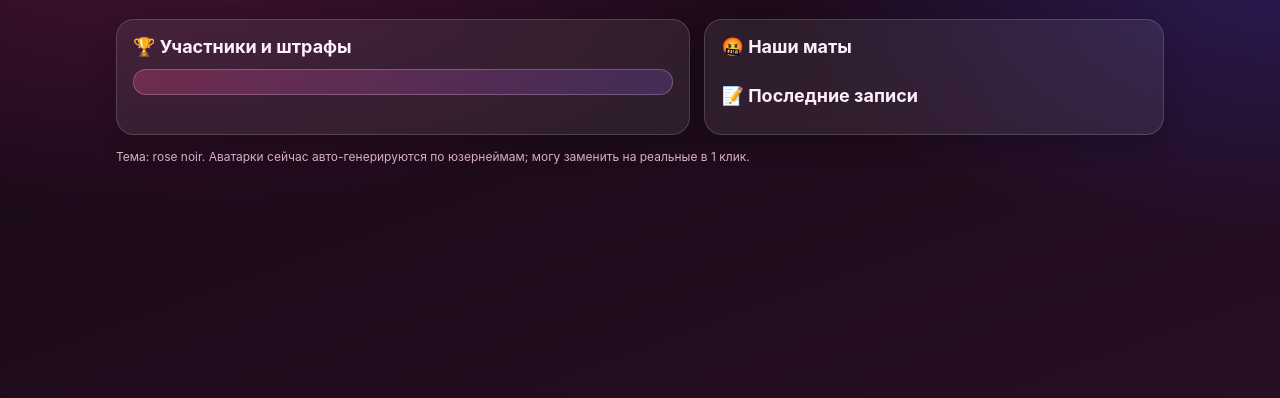
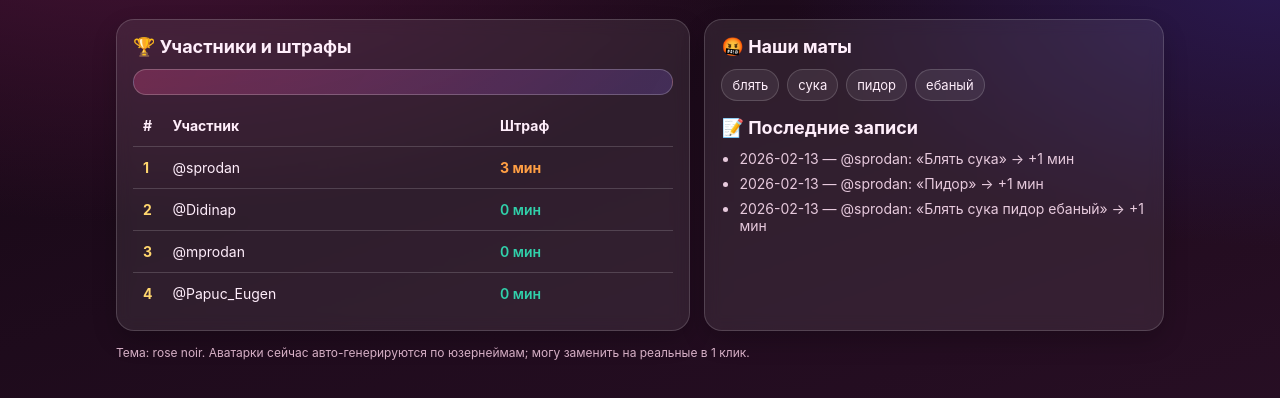
Before and after one commit to sprodan/rose-penalty-pages, a plain HTML site: page index.html in a window 1280 px wide. Shown: the part 108-506 px from the top of the page. Drawn offline with Linux system fonts and the light colour scheme.

Commit message:
Add static fallback values for penalties and logs

```diff
--- a/index.html
+++ b/index.html
@@ -192,14 +192,30 @@
       <section class="card">
         <h2>🏆 Участники и штрафы</h2>
         <div class="top" id="topLine"></div>
-        <table class="table" id="board"></table>
+        <table class="table" id="board">
+          <thead>
+            <tr><th>#</th><th>Участник</th><th>Штраф</th></tr>
+          </thead>
+          <tbody>
+            <tr><td class="rank">1</td><td>@sprodan</td><td class="mins">3 мин</td></tr>
+            <tr><td class="rank">2</td><td>@Didinap</td><td class="zero">0 мин</td></tr>
+            <tr><td class="rank">3</td><td>@mprodan</td><td class="zero">0 мин</td></tr>
+            <tr><td class="rank">4</td><td>@Papuc_Eugen</td><td class="zero">0 мин</td></tr>
+          </tbody>
+        </table>
       </section>
 
       <section class="card">
         <h2>🤬 Наши маты</h2>
-        <div class="swear-cloud" id="swears"></div>
+        <div class="swear-cloud" id="swears">
+          <span class="pill">блять</span><span class="pill">сука</span><span class="pill">пидор</span><span class="pill">ебаный</span>
+        </div>
         <h2 style="margin-top:16px">📝 Последние записи</h2>
-        <ul class="logs" id="logs"></ul>
+        <ul class="logs" id="logs">
+          <li>2026-02-13 — @sprodan: «Блять сука» → +1 мин</li>
+          <li>2026-02-13 — @sprodan: «Пидор» → +1 мин</li>
+          <li>2026-02-13 — @sprodan: «Блять сука пидор ебаный» → +1 мин</li>
+        </ul>
       </section>
     </div>
 
```
